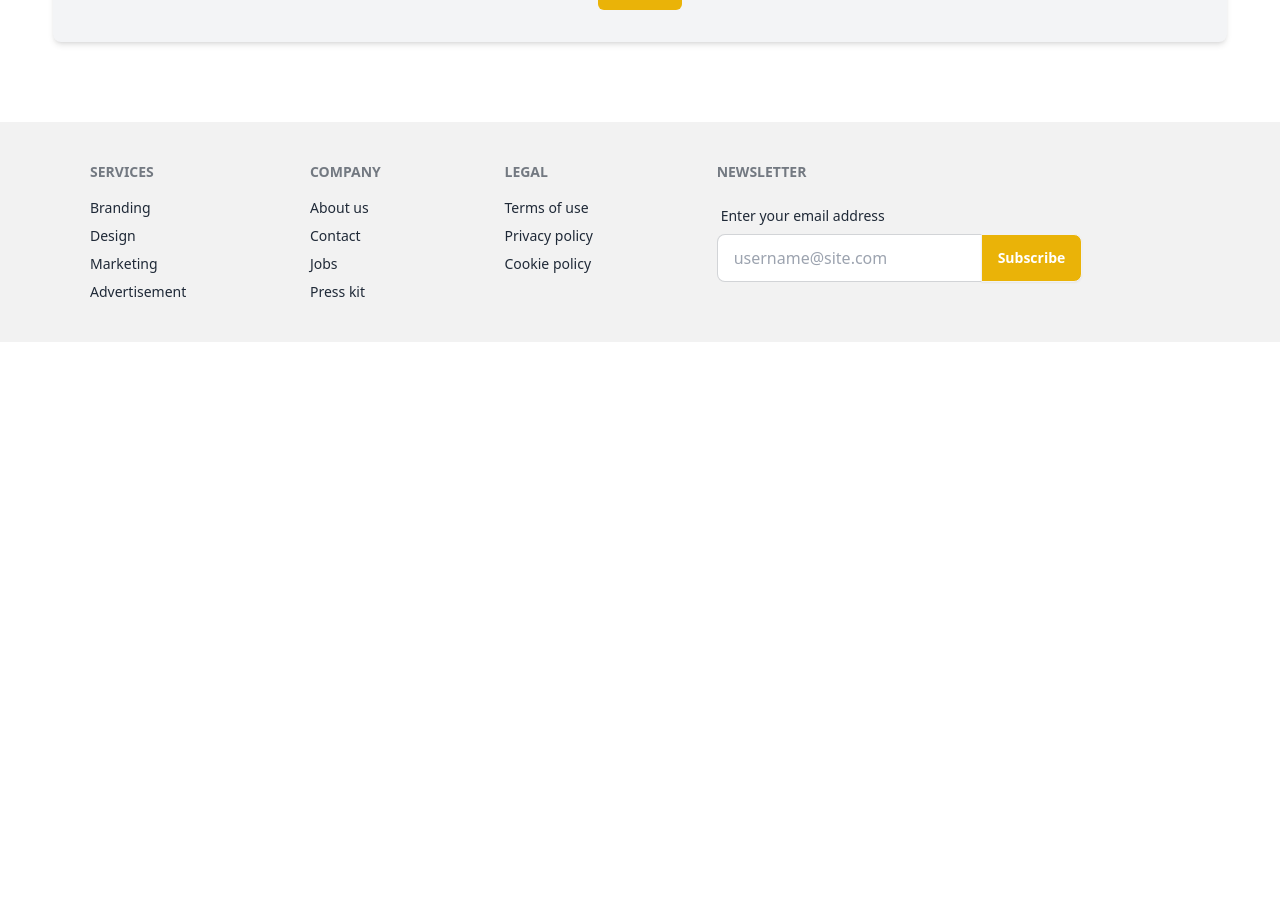
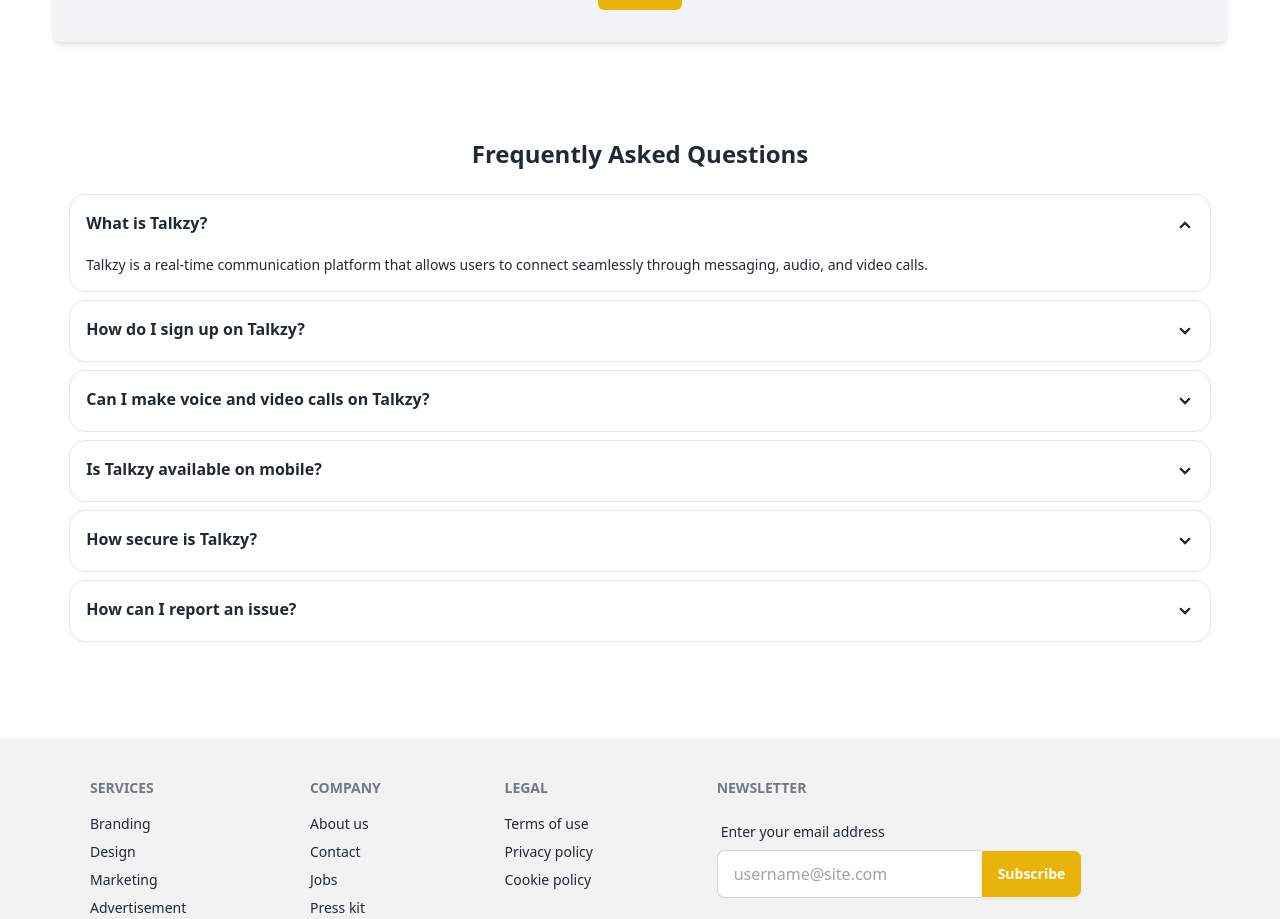
Before and after one commit to developerSowrov/Tutorial, a React (Vite) app: page / in a window 1280 px wide. Shown: the part 3320-4239 px from the top of the page. Before the commit the page ends 3662 px from the top, so only its background shows below. Built offline with nearby package versions, Linux system fonts and the light colour scheme; no server answers.

Commit message:
faqs section done

```diff
--- /dev/null
+++ b/src/components/faqs/Faqs.jsx
@@ -0,0 +1,77 @@
+import React from "react";
+
+const Faqs = () => {
+  return (
+    <div className="w-full mx-auto p-4 mt-20">
+      <h2 className="text-2xl font-bold text-center mb-6">
+        Frequently Asked Questions
+      </h2>
+
+      <div className="collapse collapse-arrow bg-base-100 border border-base-300">
+        <input type="radio" name="faq-accordion" defaultChecked />
+        <div className="collapse-title font-semibold">What is Talkzy?</div>
+        <div className="collapse-content text-sm">
+          Talkzy is a real-time communication platform that allows users to
+          connect seamlessly through messaging, audio, and video calls.
+        </div>
+      </div>
+
+      <div className="collapse collapse-arrow bg-base-100 border border-base-300 mt-2">
+        <input type="radio" name="faq-accordion" />
+        <div className="collapse-title font-semibold">
+          How do I sign up on Talkzy?
+        </div>
+        <div className="collapse-content text-sm">
+          Click the "Sign Up" button and register using your email or social
+          login. Follow the steps to set up your profile.
+        </div>
+      </div>
+
+      <div className="collapse collapse-arrow bg-base-100 border border-base-300 mt-2">
+        <input type="radio" name="faq-accordion" />
+        <div className="collapse-title font-semibold">
+          Can I make voice and video calls on Talkzy?
+        </div>
+        <div className="collapse-content text-sm">
+          Yes! Talkzy supports high-quality voice and video calls for a seamless
+          communication experience.
+        </div>
+      </div>
+
+      <div className="collapse collapse-arrow bg-base-100 border border-base-300 mt-2">
+        <input type="radio" name="faq-accordion" />
+        <div className="collapse-title font-semibold">
+          Is Talkzy available on mobile?
+        </div>
+        <div className="collapse-content text-sm">
+          Talkzy is fully responsive and works on mobile, tablet, and desktop. A
+          mobile app version is also in development.
+        </div>
+      </div>
+
+      <div className="collapse collapse-arrow bg-base-100 border border-base-300 mt-2">
+        <input type="radio" name="faq-accordion" />
+        <div className="collapse-title font-semibold">
+          How secure is Talkzy?
+        </div>
+        <div className="collapse-content text-sm">
+          Talkzy prioritizes user privacy with end-to-end encryption for secure
+          messaging and calls.
+        </div>
+      </div>
+
+      <div className="collapse collapse-arrow bg-base-100 border border-base-300 mt-2">
+        <input type="radio" name="faq-accordion" />
+        <div className="collapse-title font-semibold">
+          How can I report an issue?
+        </div>
+        <div className="collapse-content text-sm">
+          If you face any issues, go to Settings → Report a Problem or contact
+          our support team via support@talkzy.com.
+        </div>
+      </div>
+    </div>
+  );
+};
+
+export default Faqs;
--- a/src/pages/home/Home.jsx
+++ b/src/pages/home/Home.jsx
@@ -5,6 +5,7 @@ import TutorCard from "../../components/tutorCard/TutorCard";
 import OpenLanguage from "../../components/openLanguage/OpenLanguage";
 import Testimonial from "../../components/testimonial/Testimonial";
 import Blog from "../../components/blog/Blog";
+import Faqs from "../../components/faqs/Faqs";
 
 const Home = () => {
   return (
@@ -15,6 +16,7 @@ const Home = () => {
       <OpenLanguage></OpenLanguage>
       <Testimonial></Testimonial>
       <Blog></Blog>
+      <Faqs></Faqs>
     </div>
   );
 };
```
